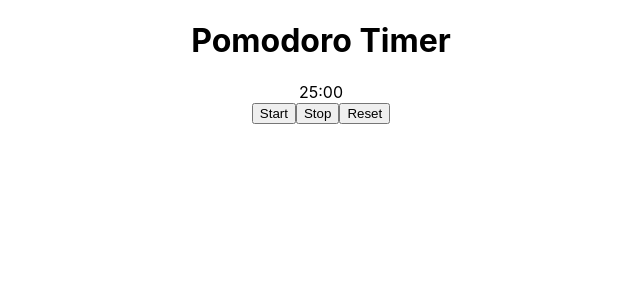
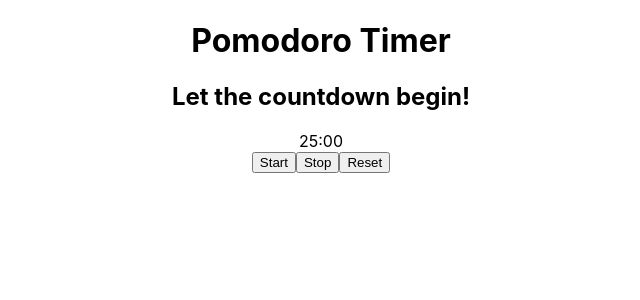
Before and after one commit to gordeser/pomodoro-timer, a React (Create React App) app: page / in a window 1280 px wide. Shown: the top 300 px of the page, without its empty margins (319-959 px from the left). Built offline with nearby package versions, Linux system fonts and the light colour scheme; the HTML template or start-up script is replaced by a standard one.

Commit message:
Add some title and its state

```diff
--- a/src/App.js
+++ b/src/App.js
@@ -2,6 +2,7 @@ import './App.css';
 import {useState} from "react";
 
 function App() {
+    const [title, setTitle] = useState('Let the countdown begin!')
     const [timeLeft, setTimeLeft] = useState(25 * 60); // initial state = 25 minutes
 
     const minutes = Math.floor(timeLeft/60)
@@ -10,6 +11,7 @@ function App() {
   return (
     <div className="App">
         <h1>Pomodoro Timer</h1>
+        <h2>{title}</h2>
 
         <div className="timer">
             <span>{minutes}</span>
```
